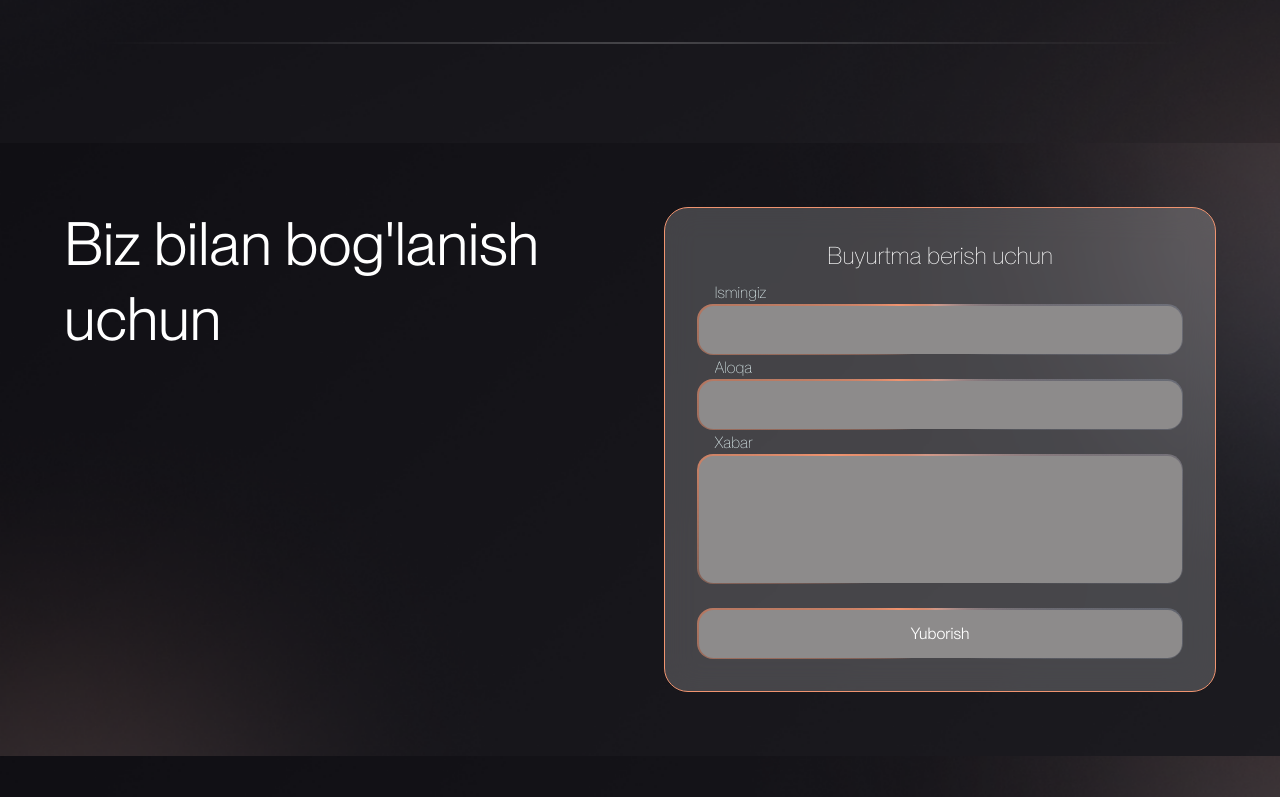
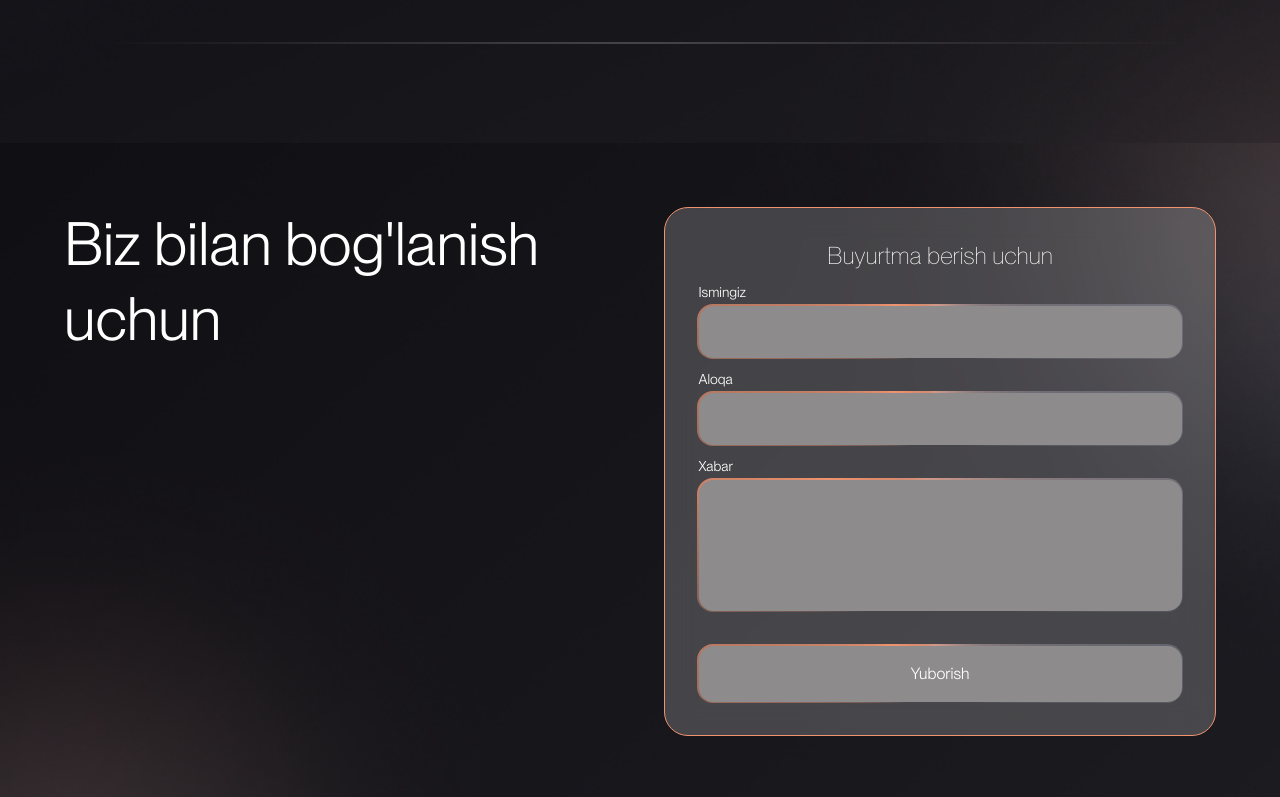
Before and after one commit to Fullstack2711/marketing, a Next.js app: page / in a window 1280 px wide. Shown: the part 2000-2797 px from the top of the page. Built offline with nearby package versions, Linux system fonts and the light colour scheme.

Commit message:
corusel card togrlandi

```diff
--- a/app/components/Cantact.jsx
+++ b/app/components/Cantact.jsx
@@ -82,13 +82,12 @@ const OrderForm = () => {
         {/* Left Side Title */}
         <div className="text-start z-20 relative px-2 md:px-0">
           <h1 className="hidden md:block text-4xl sm:text-5xl md:text-6xl font-normal leading-tight text-white">
-  {t('order_form_title')}
-</h1>
-
+            {t('order_form_title')}
+          </h1>
         </div>
 
         {/* Right Side Form */}
-<div className="w-full max-w-md md:max-w-lg lg:max-w-xl backdrop-blur-lg rounded-3xl p-6 sm:p-8 border border-[#F09470] z-10 relative bg-[#FFFFFF33] mx-auto">
+        <div className="w-full max-w-md md:max-w-lg lg:max-w-xl backdrop-blur-lg rounded-3xl p-6 sm:p-8 border border-[#F09470] z-10 relative bg-[#FFFFFF33] mx-auto">
           <h2 className="text-xl sm:text-2xl font-light mb-8 text-center text-white md:display:none">
             {t('order_form_subtitle')}
           </h2>
@@ -105,8 +104,11 @@ const OrderForm = () => {
             </div>
           )}
 
-          <form className="space-y-6" onSubmit={handleSubmit}>
+          <form className="space-y-8" onSubmit={handleSubmit}>
             <InputWrapper>
+              <label htmlFor="name" className="block text-sm text-white    relative bottom-6">
+                {t('order_form_name_label')}
+              </label>
               <input
                 id="name"
                 name="name"
@@ -114,12 +116,14 @@ const OrderForm = () => {
                 value={formData.name}
                 onChange={handleInputChange}
                 required
-                className="inputStyle w-full placeholder-cyan-50"
-                placeholder={t('order_form_name_label')}
+                className="inputStyle w-full"
               />
             </InputWrapper>
 
             <InputWrapper>
+              <label htmlFor="contact" className="block text-sm text-white relative bottom-6">
+                {t('order_form_contact_label')}
+              </label>
               <input
                 id="contact"
                 name="contact"
@@ -127,12 +131,14 @@ const OrderForm = () => {
                 value={formData.contact}
                 onChange={handleInputChange}
                 required
-                className="inputStyle w-full placeholder-cyan-50"
-                placeholder={t('order_form_contact_label')}
+                className="inputStyle w-full"
               />
             </InputWrapper>
 
             <InputWrapper>
+              <label htmlFor="message" className="block text-sm text-white relative bottom-6">
+                {t('order_form_message_label')}
+              </label>
               <textarea
                 id="message"
                 name="message"
@@ -140,8 +146,7 @@ const OrderForm = () => {
                 value={formData.message}
                 onChange={handleInputChange}
                 required
-                className="inputStyle resize-none w-full placeholder-cyan-50"
-                placeholder={t('order_form_message_label')}
+                className="inputStyle resize-none w-full"
               ></textarea>
             </InputWrapper>
 
--- a/app/components/Hero.jsx
+++ b/app/components/Hero.jsx
@@ -80,7 +80,7 @@ const Hero = () => {
           }
           :global(.fancyButton) {
             --border-color-1: #F09470CC;
-            --border-color-2: #d0dddf; /* Brighter */
+            --border-color-2: #B7D9FE33; /* Brighter */
             --background: #1A1A1A;
             --foreground: #D1D5DB;
             --border-radius: 2rem;
@@ -97,7 +97,7 @@ const Hero = () => {
             border-radius: var(--border-radius);
             background-color: transparent;
             background-image: conic-gradient(
-              from var(--border-angle) at 50% 50%,
+              from var(--border-angle) at 60% 40%,
               /* Orange Segment */
               var(--border-color-1) 0deg,
               var(--border-color-1) 170deg,
--- a/app/globals.css
+++ b/app/globals.css
@@ -458,20 +458,21 @@
 
 .inputStyle {
   width: 100%;
+
   background: transparent;
   border: none;
   outline: none;
-  padding: 0.75rem 1rem;
+  padding: 0.25rem 1rem;
   color: white;
   font-weight: 200;
   border-radius: inherit;
   position: relative;
-  bottom: 37px;
+  bottom: 20px;
 
 }
 .inputStylebtn{
   position: relative;
-    padding: 0.75rem 1rem;
+    padding: 1rem 1rem;
 
 
 }
```
